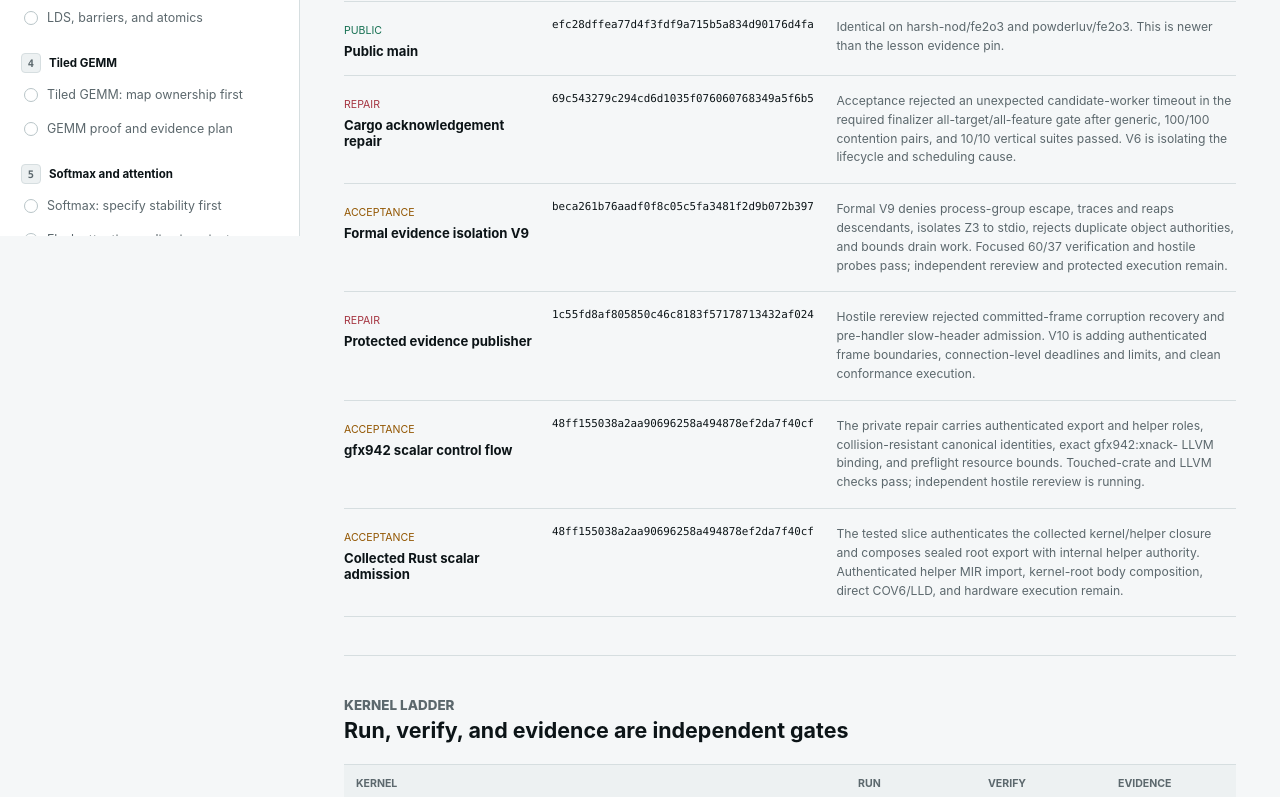
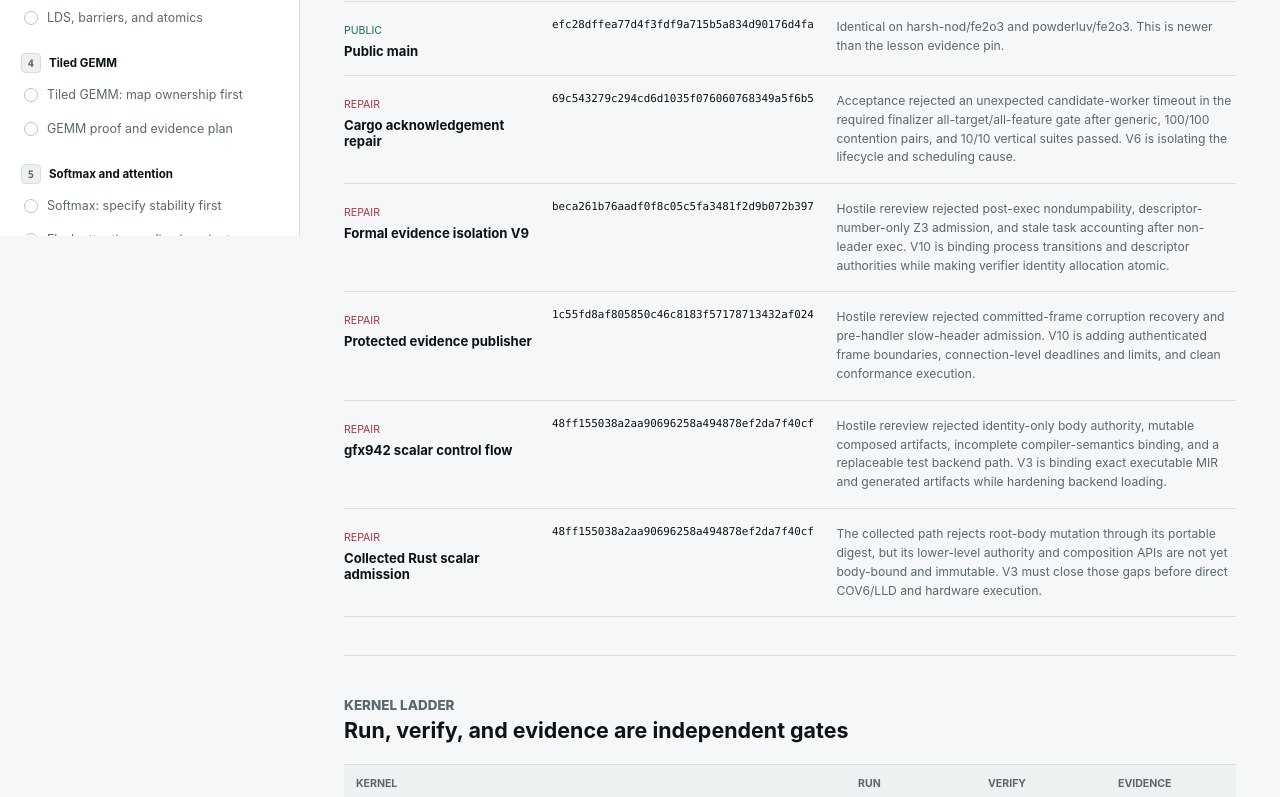
Before and after one commit to harsh-nod/fe2o3-kernels, a React (Vite) app: page /#/status in a window 1280 px wide. Shown: the part 564-1361 px from the top of the page. Built offline with nearby package versions, Linux system fonts and the light colour scheme.

Commit message:
Record formal and scalar review rejections

```diff
--- a/src/content/progress.ts
+++ b/src/content/progress.ts
@@ -48,9 +48,9 @@ export const developmentCheckpoints: DevelopmentCheckpoint[] = [
   {
     name: "Formal evidence isolation V9",
     commit: "beca261b76aadf0f8c05c5fa3481f2d9b072b397",
-    state: "acceptance",
+    state: "repair",
     detail:
-      "Formal V9 denies process-group escape, traces and reaps descendants, isolates Z3 to stdio, rejects duplicate object authorities, and bounds drain work. Focused 60/37 verification and hostile probes pass; independent rereview and protected execution remain.",
+      "Hostile rereview rejected post-exec nondumpability, descriptor-number-only Z3 admission, and stale task accounting after non-leader exec. V10 is binding process transitions and descriptor authorities while making verifier identity allocation atomic.",
   },
   {
     name: "Protected evidence publisher",
@@ -62,16 +62,16 @@ export const developmentCheckpoints: DevelopmentCheckpoint[] = [
   {
     name: "gfx942 scalar control flow",
     commit: "48ff155038a2aa90696258a494878ef2da7f40cf",
-    state: "acceptance",
+    state: "repair",
     detail:
-      "The private repair carries authenticated export and helper roles, collision-resistant canonical identities, exact gfx942:xnack- LLVM binding, and preflight resource bounds. Touched-crate and LLVM checks pass; independent hostile rereview is running.",
+      "Hostile rereview rejected identity-only body authority, mutable composed artifacts, incomplete compiler-semantics binding, and a replaceable test backend path. V3 is binding exact executable MIR and generated artifacts while hardening backend loading.",
   },
   {
     name: "Collected Rust scalar admission",
     commit: "48ff155038a2aa90696258a494878ef2da7f40cf",
-    state: "acceptance",
+    state: "repair",
     detail:
-      "The tested slice authenticates the collected kernel/helper closure and composes sealed root export with internal helper authority. Authenticated helper MIR import, kernel-root body composition, direct COV6/LLD, and hardware execution remain.",
+      "The collected path rejects root-body mutation through its portable digest, but its lower-level authority and composition APIs are not yet body-bound and immutable. V3 must close those gaps before direct COV6/LLD and hardware execution.",
   },
 ];
 
```
